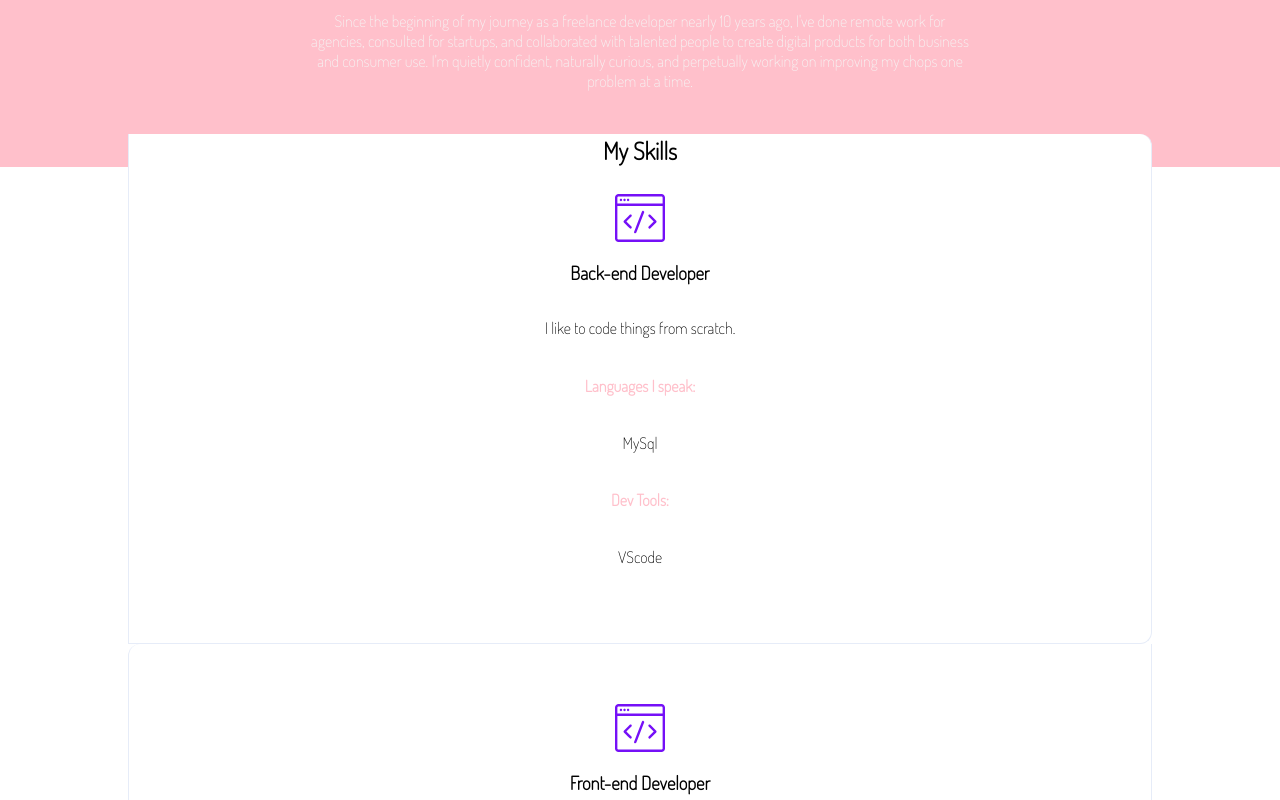
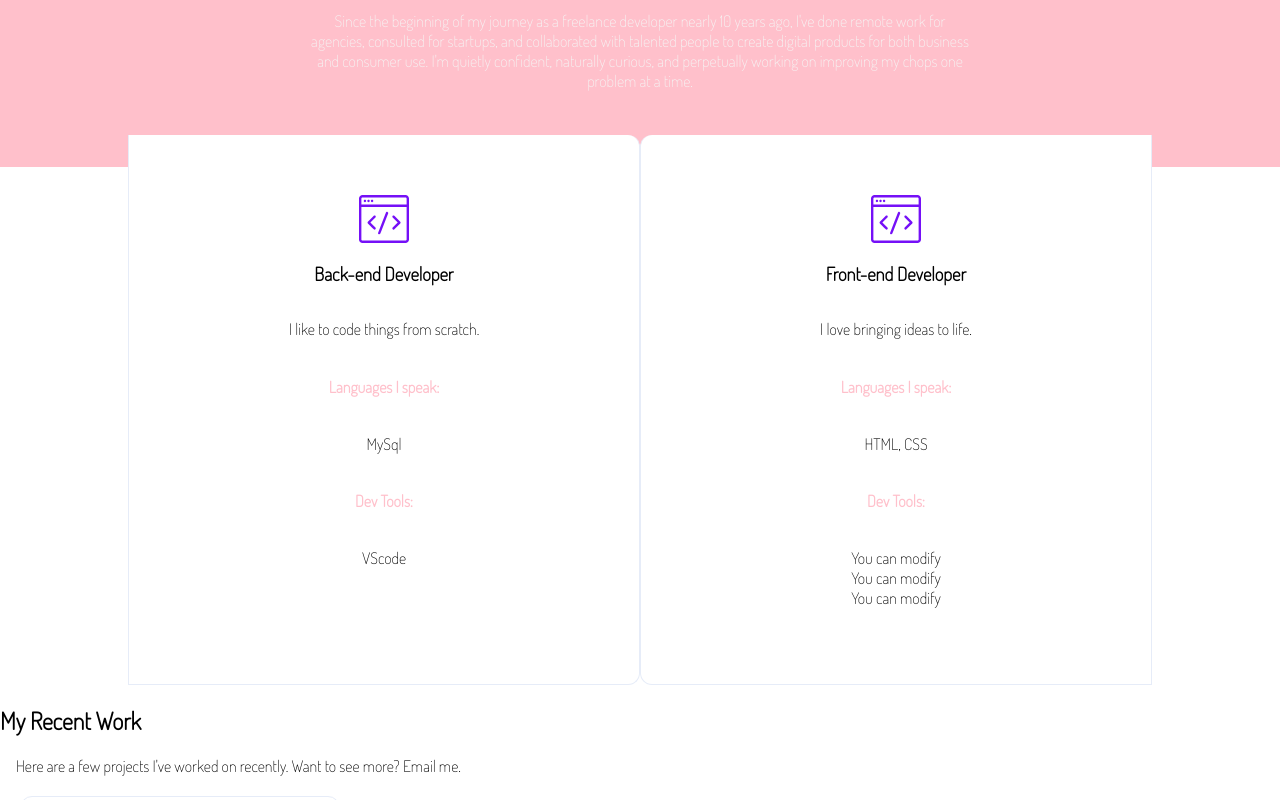
Before and after one commit to wildcodeschool-2025-03/JS-Bordeaux-checkpoint-1, a website: page site/portfolio.html in a window 1280 px wide. Shown: the part 920-1720 px from the top of the page. Drawn offline with Linux system fonts and the light colour scheme.

Commit message:
finish CSS step 4 in part 1

```diff
--- a/site/css/portfolio.css
+++ b/site/css/portfolio.css
@@ -64,6 +64,8 @@ p {
 }
 
 .skills {
+  display: flex;
+  justify-content: center;
   margin-top: calc(var(--gutter) * -2);
   border-radius: var(--radius);
   padding: 0 10%;
@@ -75,6 +77,7 @@ p {
 }
 
 .column {
+  width: 100%;
   border-left: var(--styledBorder);
   border-right: var(--styledBorder);
   border-bottom: var(--styledBorder);
--- a/site/portfolio.html
+++ b/site/portfolio.html
@@ -41,7 +41,6 @@
       <!-- Bloc of list of skill front end and back end -->
 
       <article class="skills">
-        <h2 class="skills--title">My Skills</h2>
           <section class="column">
               <img src="image/frontend.svg" alt="" />
               <h3>Back-end Developer</h3>
```
